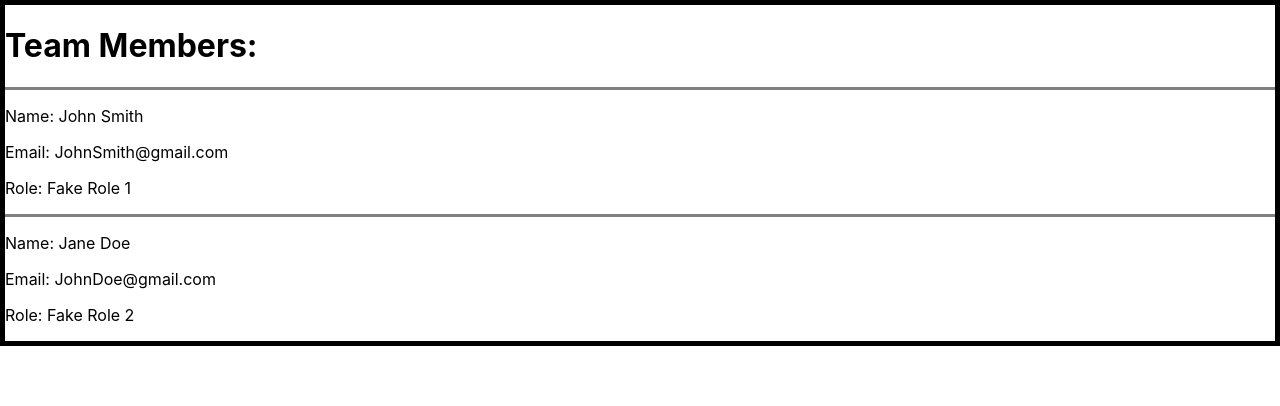
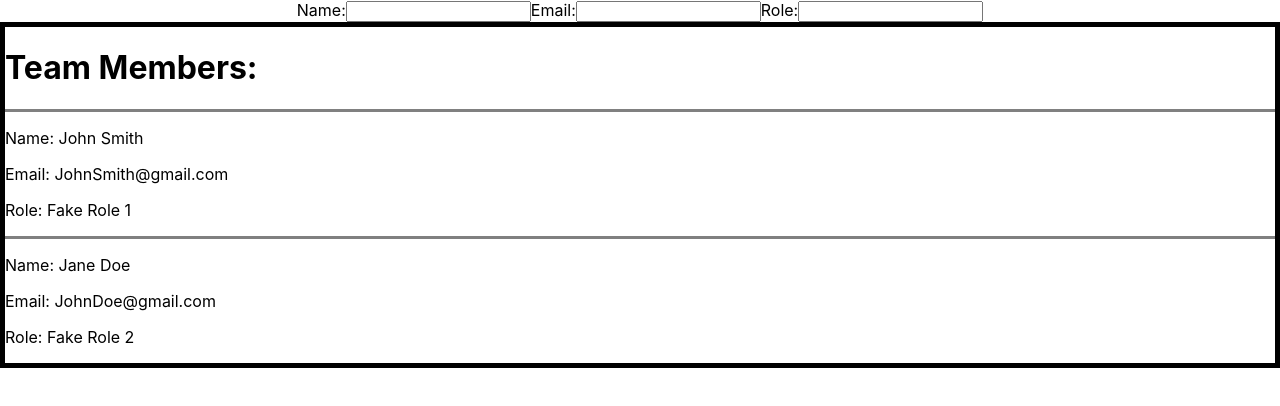
Before and after one commit to bloominstituteoftechnology/team-builder, a React (Create React App) app in the folder team-builder/: page / in a window 1280 px wide. Shown: the top 406 px of the page. Built offline with nearby package versions, Linux system fonts and the light colour scheme.

Commit message:
Basic form

```diff
--- a/team-builder/src/App.js
+++ b/team-builder/src/App.js
@@ -1,18 +1,19 @@
 import React, { useState } from "react";
-import logo from './logo.svg';
+
 import './App.css';
-import './Form.js';
+import Form from './Form.js';
 import PeopleList from "./PeopleList";
 
 
 function App() {
   const [teamList, setTeamList] = useState(testData);
+  const [formValue, setFormValue] = useState({username: "", email: "", role: ""});
 
 
 
   return (
     <div className="App">
-
+      <Form/>
      <PeopleList list={teamList}/>
     </div>
   );
--- a/team-builder/src/Form.js
+++ b/team-builder/src/Form.js
@@ -7,7 +7,31 @@ function Form () {
 
     return (
 
-        <div></div>
+        <div className="employeeForm">
+            <form>
+                <label>
+                    Name:
+                    <input
+                     type = "text"
+                     name="Name"
+                     />
+                </label>
+                <label>
+                    Email:
+                    <input
+                     type = "text"
+                     name = "Email"
+                     />
+                </label>
+                <label>
+                    Role:
+                    <input
+                     type = "text"
+                     name = "Role"
+                     />
+                </label>
+            </form>
+        </div>
 
     );
 }
```
